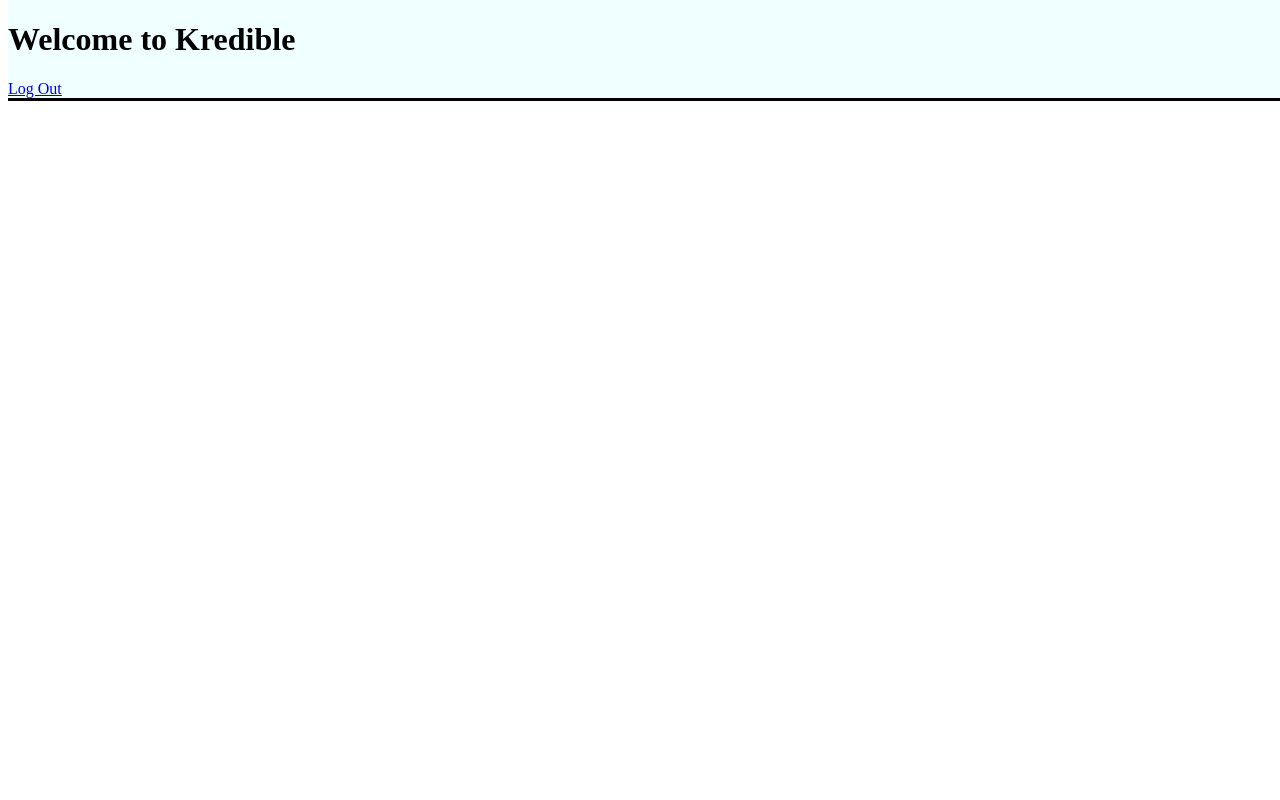
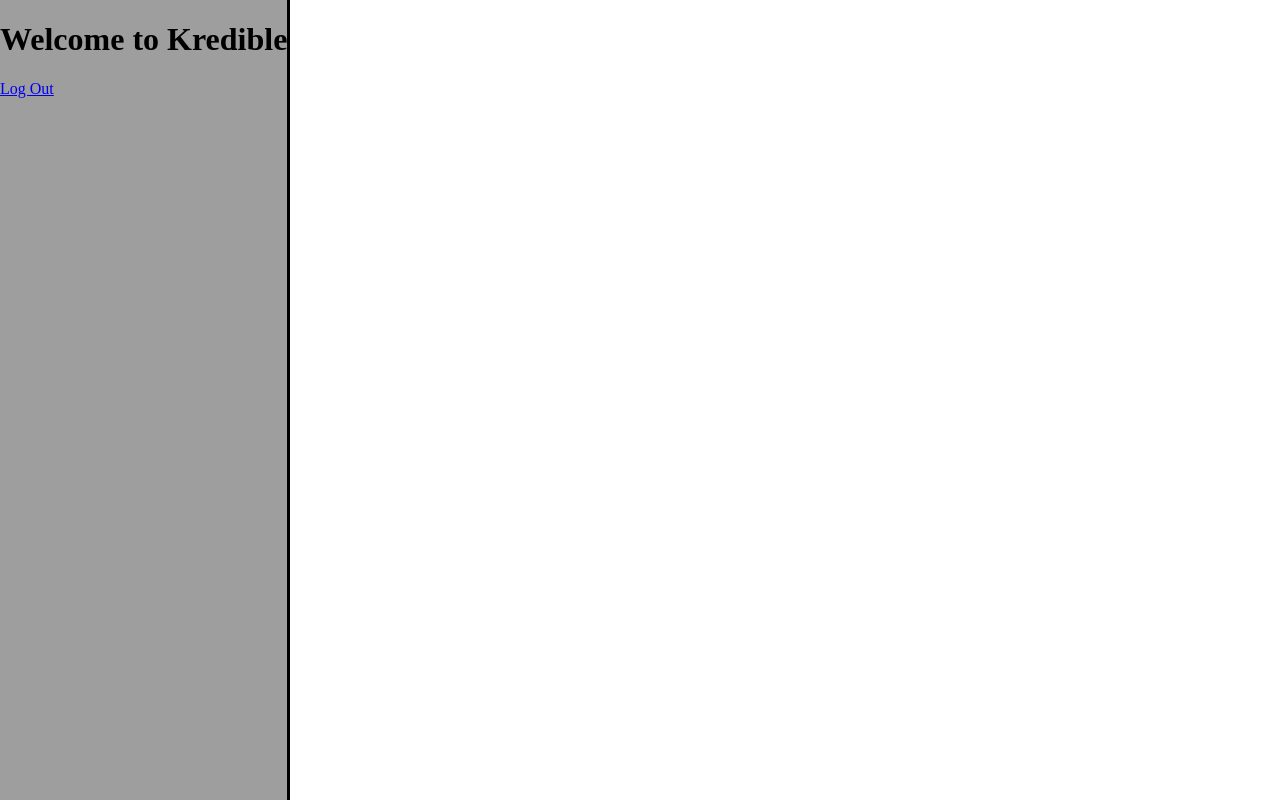
Before and after one commit to mitchhenline/kredible_app, a Flask app: page / in a window 1280 px wide. Run offline with Flask 2, Linux system fonts and the light colour scheme; the visitor is signed in with stand-in values (Sample User, id 1).

Commit message:
some fixes with css

```diff
--- a/static/styles.css
+++ b/static/styles.css
@@ -3,12 +3,13 @@
 /* /////////////////// */
 
 #navigation {
-    border-bottom: solid;
+    border-right: solid;
     border-color: black;
     position: fixed;
+    left: 0px;
     top: 0px;
-    width: 100%;
-    background-color: azure;
+    height: 100%;
+    background-color: rgb(158, 158, 158);
 }
 
 
@@ -17,10 +18,8 @@
 /* /////////////////// */
 
 #adv-list-div {
-    display: flex;
-    flex-wrap: wrap;
-    justify-content: space-between;
-    margin-top: 100px;
+    margin-left: 350px;
+    display:inline;
 }
 
 #adv-box {
@@ -29,7 +28,6 @@
     border-radius: 1px;
     margin: 5px;
     background-color:rgb(225, 225, 225);
-    flex: 0 0 calc(18% - 10px); /* 20% for 5 items, minus 10px for margins */
     padding: 5px;
 }
 
@@ -38,6 +36,9 @@
 }
 
 #adv-display-name {
-    margin-left: 5%;
-    margin-right: 5%;
+    margin: 0;
 }
+
+.adv-row {
+    display: flex;
+}
--- a/templates/home.html
+++ b/templates/home.html
@@ -11,7 +11,7 @@
 
 <div id = "adv-list-div">
     {% for advocate in advocate_list %}
-    <div id="adv-box">
+    <div id="adv-box" class="adv-row">
     <h2 id = "adv-display-name">{{ advocate.first_name }} {{ advocate.last_name }} of {{ advocate.company }}</h2>
     <p>Email: {{ advocate.email }}</p>
     <p>Industry: {{ advocate.industry }}</p>
```
